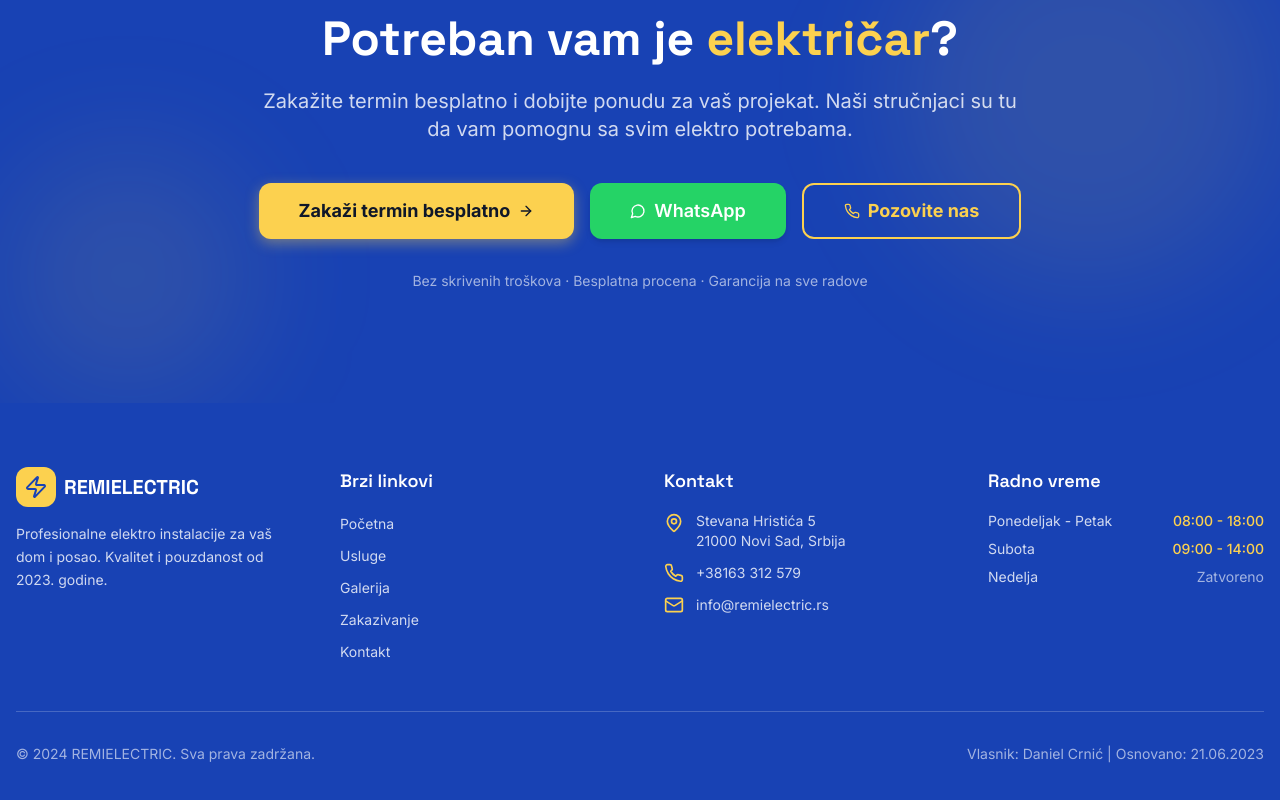
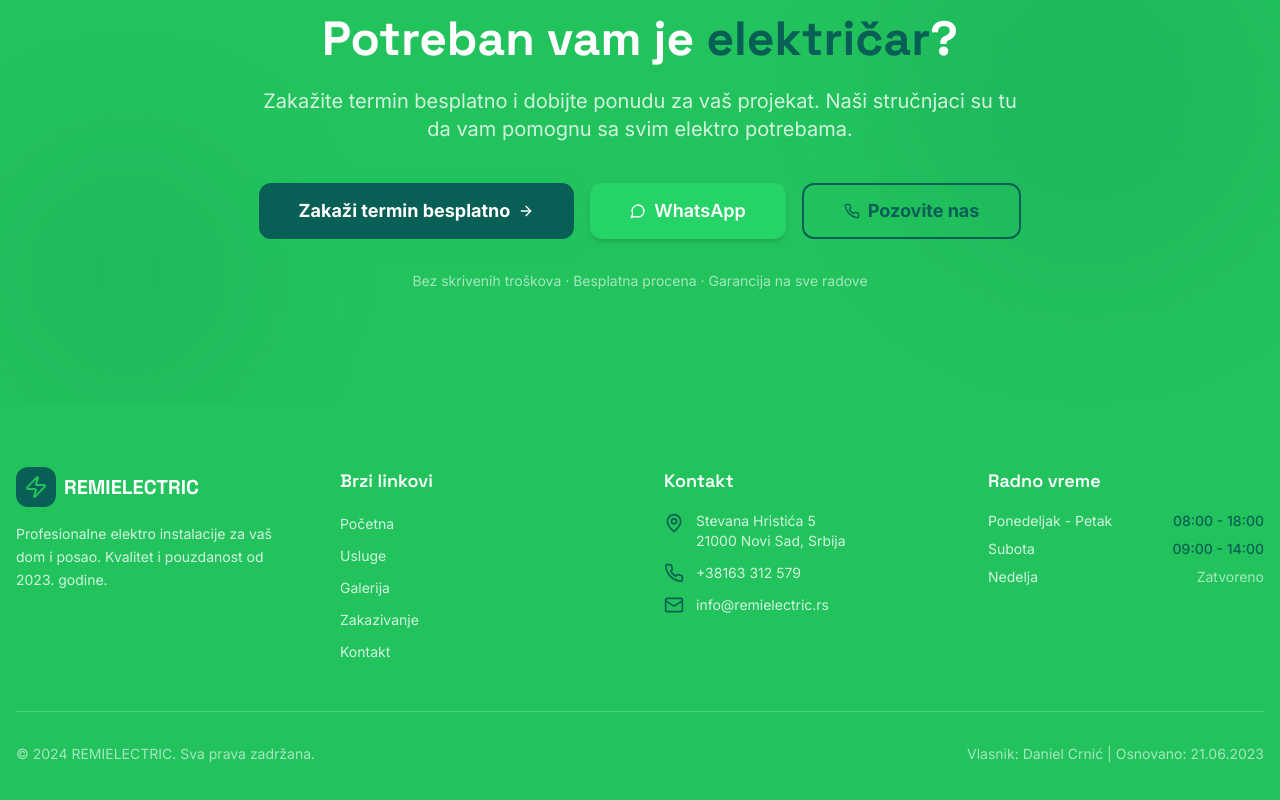
Before and after one commit to bcrnic/remielectric, a React (Vite) app: page / in a window 1280 px wide. Shown: the part 2607-3407 px from the top of the page. Built offline with nearby package versions, Linux system fonts and the light colour scheme; the HTML template or start-up script is replaced by a standard one.

Commit message:
Switch to WhatsApp-inspired color palette

```diff
--- a/src/index.css
+++ b/src/index.css
@@ -7,8 +7,8 @@
 @layer base {
   :root {
     /* REMIELECTRIC Brand Colors */
-    --background: 210 20% 98%;
-    --foreground: 222 47% 11%;
+    --background: 0 0% 100%;
+    --foreground: 215 28% 17%;
 
     --card: 0 0% 100%;
     --card-foreground: 222 47% 11%;
@@ -17,52 +17,52 @@
     --popover-foreground: 222 47% 11%;
 
     /* Deep Electric Blue - Primary */
-    --primary: 224 76% 40%;
+    --primary: 142 70% 45%;
     --primary-foreground: 0 0% 100%;
 
     /* Electric Yellow - Accent */
-    --accent: 45 97% 65%;
-    --accent-foreground: 222 47% 11%;
+    --accent: 173 86% 20%;
+    --accent-foreground: 0 0% 100%;
 
-    --secondary: 210 20% 96%;
-    --secondary-foreground: 222 47% 11%;
+    --secondary: 210 20% 98%;
+    --secondary-foreground: 215 28% 17%;
 
-    --muted: 210 15% 92%;
-    --muted-foreground: 215 16% 47%;
+    --muted: 210 20% 96%;
+    --muted-foreground: 215 16% 40%;
 
     --destructive: 0 84% 60%;
     --destructive-foreground: 0 0% 100%;
 
-    --border: 214 32% 91%;
-    --input: 214 32% 91%;
-    --ring: 224 76% 40%;
+    --border: 210 16% 90%;
+    --input: 210 16% 90%;
+    --ring: 142 70% 45%;
 
     --radius: 0.75rem;
 
     /* Custom tokens */
-    --electric-blue: 224 76% 40%;
-    --electric-blue-dark: 224 76% 30%;
-    --electric-blue-light: 224 60% 95%;
-    --electric-yellow: 45 97% 65%;
-    --electric-yellow-dark: 45 97% 50%;
-    --electric-gray: 210 15% 96%;
-    --electric-dark: 222 47% 11%;
+    --electric-blue: 142 70% 45%;
+    --electric-blue-dark: 173 86% 20%;
+    --electric-blue-light: 145 52% 93%;
+    --electric-yellow: 142 70% 45%;
+    --electric-yellow-dark: 142 70% 38%;
+    --electric-gray: 210 20% 98%;
+    --electric-dark: 215 28% 17%;
 
     /* Gradients */
-    --gradient-hero: linear-gradient(135deg, hsl(224 76% 40%) 0%, hsl(224 76% 30%) 100%);
-    --gradient-accent: linear-gradient(135deg, hsl(45 97% 65%) 0%, hsl(45 97% 55%) 100%);
+    --gradient-hero: linear-gradient(135deg, hsl(173 86% 20%) 0%, hsl(142 70% 45%) 100%);
+    --gradient-accent: linear-gradient(135deg, hsl(142 70% 45%) 0%, hsl(142 70% 38%) 100%);
     --gradient-overlay: linear-gradient(
       180deg,
-      rgba(30, 64, 175, 0.9) 0%,
-      rgba(30, 58, 138, 0.95) 100%
+      rgba(7, 94, 84, 0.92) 0%,
+      rgba(18, 140, 126, 0.96) 100%
     );
 
     /* Shadows */
-    --shadow-sm: 0 1px 2px 0 hsl(224 76% 40% / 0.05);
-    --shadow-md: 0 4px 6px -1px hsl(224 76% 40% / 0.1), 0 2px 4px -2px hsl(224 76% 40% / 0.1);
-    --shadow-lg: 0 10px 15px -3px hsl(224 76% 40% / 0.1), 0 4px 6px -4px hsl(224 76% 40% / 0.1);
-    --shadow-xl: 0 20px 25px -5px hsl(224 76% 40% / 0.1), 0 8px 10px -6px hsl(224 76% 40% / 0.1);
-    --shadow-yellow: 0 4px 14px 0 hsl(45 97% 65% / 0.4);
+    --shadow-sm: 0 1px 2px 0 hsl(142 70% 45% / 0.05);
+    --shadow-md: 0 4px 6px -1px hsl(142 70% 45% / 0.1), 0 2px 4px -2px hsl(142 70% 45% / 0.1);
+    --shadow-lg: 0 10px 15px -3px hsl(142 70% 45% / 0.1), 0 4px 6px -4px hsl(142 70% 45% / 0.1);
+    --shadow-xl: 0 20px 25px -5px hsl(142 70% 45% / 0.1), 0 8px 10px -6px hsl(142 70% 45% / 0.1);
+    --shadow-yellow: 0 4px 14px 0 hsl(142 70% 45% / 0.35);
 
     --sidebar-background: 0 0% 98%;
     --sidebar-foreground: 240 5.3% 26.1%;
@@ -75,7 +75,7 @@
   }
 
   .dark {
-    --background: 222 47% 8%;
+    --background: 173 86% 10%;
     --foreground: 210 40% 98%;
 
     --card: 222 47% 11%;
@@ -84,11 +84,11 @@
     --popover: 222 47% 11%;
     --popover-foreground: 210 40% 98%;
 
-    --primary: 224 76% 50%;
+    --primary: 142 70% 45%;
     --primary-foreground: 0 0% 100%;
 
-    --accent: 45 97% 65%;
-    --accent-foreground: 222 47% 11%;
+    --accent: 173 86% 20%;
+    --accent-foreground: 0 0% 100%;
 
     --secondary: 217 33% 17%;
     --secondary-foreground: 210 40% 98%;
@@ -101,14 +101,14 @@
 
     --border: 217 33% 17%;
     --input: 217 33% 17%;
-    --ring: 224 76% 50%;
+    --ring: 142 70% 45%;
 
-    --electric-blue: 224 76% 50%;
-    --electric-blue-dark: 224 76% 40%;
-    --electric-blue-light: 224 40% 20%;
-    --electric-yellow: 45 97% 65%;
-    --electric-yellow-dark: 45 97% 55%;
-    --electric-gray: 222 47% 15%;
+    --electric-blue: 142 70% 45%;
+    --electric-blue-dark: 173 86% 20%;
+    --electric-blue-light: 173 40% 16%;
+    --electric-yellow: 142 70% 45%;
+    --electric-yellow-dark: 142 70% 38%;
+    --electric-gray: 173 30% 16%;
     --electric-dark: 210 40% 98%;
 
     --sidebar-background: 240 5.9% 10%;
```
